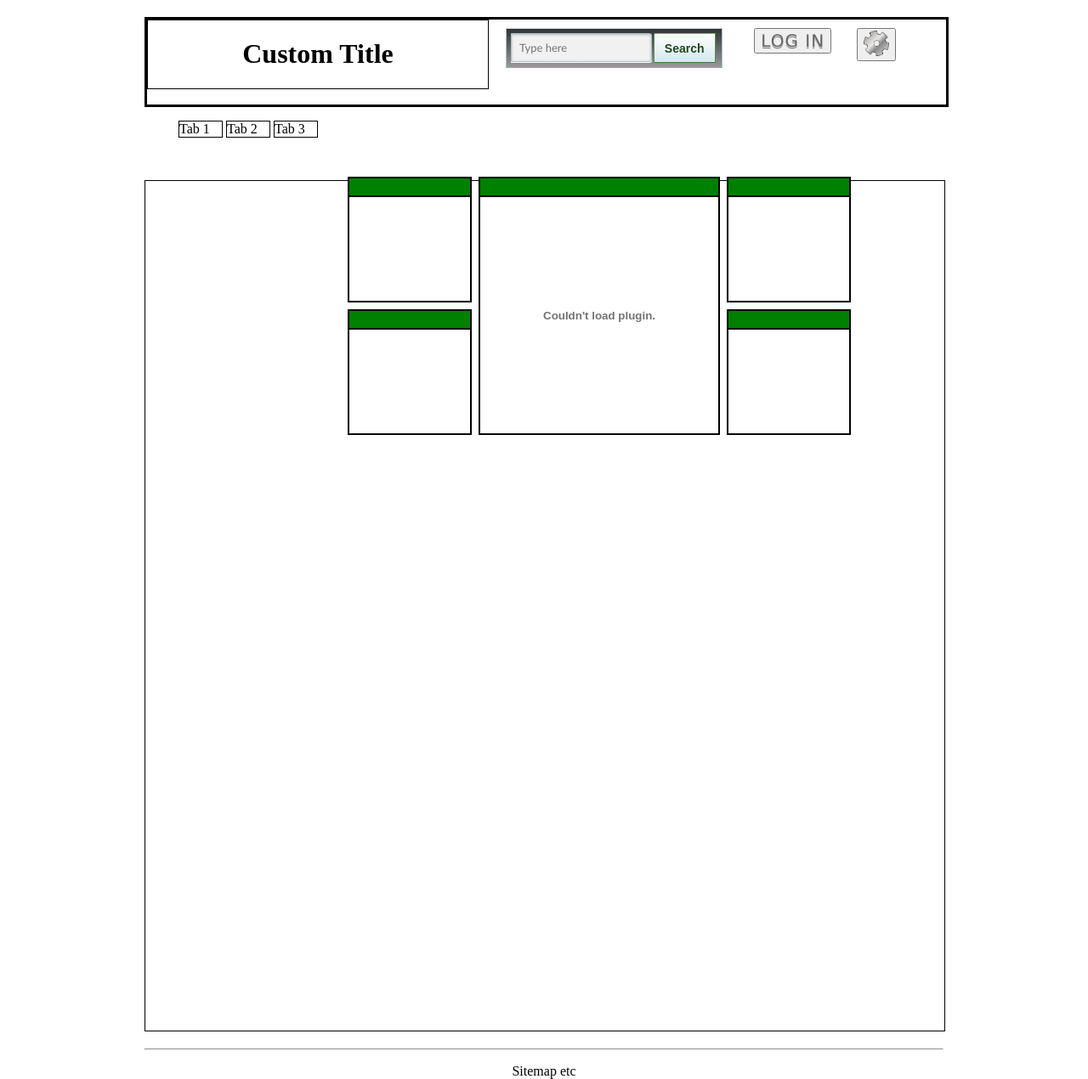
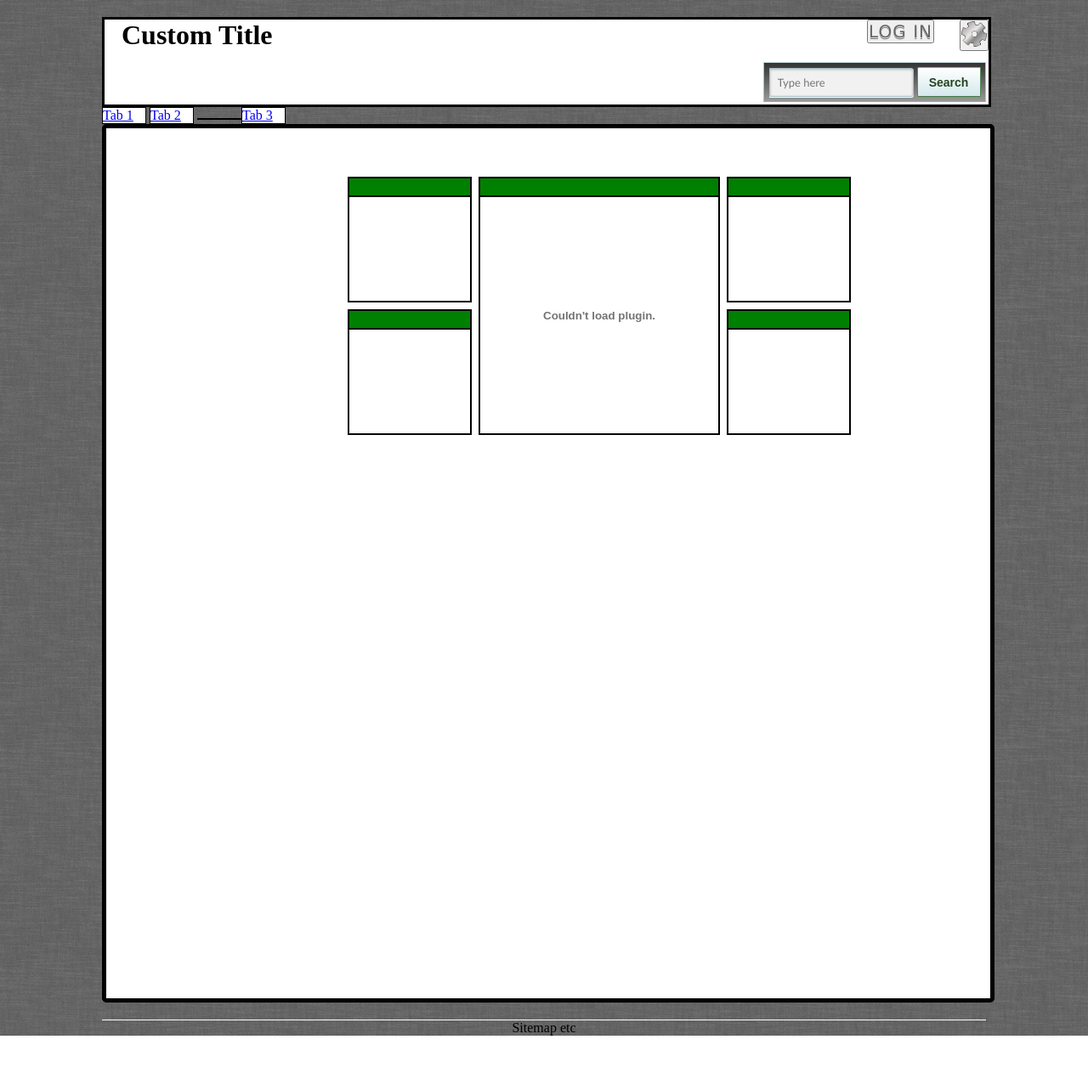
Before and after one commit to MRBrown-VIU/310project, a PHP site: page / in a window 1280 px wide. Shown: the whole page at 85% size. After the commit the page ends 1219 px from the top, so only its background shows below. Run offline with PHP 8.4, Linux system fonts and the light colour scheme; some libraries are stand-ins or nearby versions.

Commit message:
working oncss

```diff
--- a/css/container.css
+++ b/css/container.css
@@ -1,7 +1,3 @@
-#tabs {
-    height: 50px;
-    text-align: left;
-}
 #tabs ul {
     list-style: none;
 }
@@ -9,10 +5,14 @@
     width: 50px;
     display: inline-block;
     border: 1px solid black; /* Placeholder for layout */
+    background-color: white;
 }
 #widgetContainer {
     width: 100%;
-    border: 1px solid black; /* Placeholder for layout */
-    margin: 20px auto;
-    height: 1000px;
+    border: 5px solid black; /* Placeholder for layout */
+    -moz-border-radius: 5px 5px 5px 5px;
+     border-radius: 5px 5px 5px 5px;
+    margin: 0px auto;
+    height: 1024px;
+    background-color: white;
 }
--- a/css/header.css
+++ b/css/header.css
@@ -1,13 +1,12 @@
 #title {
-    border: 1px solid black; /* Placeholder for layout */
-    width: 400px; /* Placeholder for layout */
-    float:left;
+    padding-left: 20px;
+    float: left;
 }
 /* Search Bar Styling */
 #searchBar {
-    float: left;
-    margin-left:20px;
-    margin-top: 10px;
+    width: 250px;
+    margin-top: 50px;
+    margin-left: 775px;
 }
 
 #searchBox
@@ -27,7 +26,6 @@
 
 #search, #submit
 {
-    float: left;
 }
 
 #search
@@ -93,10 +91,8 @@
 /* Login Menu Styling */
 
 #login {
-    float:left;
-    margin-left:20px;
-    margin-top: 10px;
-    width:150px; /* Placeholder for layout */
+    float:right;
+    margin-right:30px;
 }
 
 #loginHeader
@@ -124,8 +120,7 @@
 /* Settings Menu Styling */
 
 #settings {
-    margin:10px 0 0 0;
-    float:left;
+    float:right;
 }
 
 /* End of setting styling */
--- a/css/style.css
+++ b/css/style.css
@@ -1,45 +1,19 @@
-html, body { height:100%; margin: 0; padding: 0; text-align: center; }
-.widget {
-     width: 142px;
-     height: 122px;
-     border: 2px solid black;
-     margin: 4px;
-     padding-top: 22px;
-}
-.layout_area {
-    margin: 0;
-    padding: 0;
-    height: 100%;
-    width: 100%;
+* {
+    margin:0;
+    padding:0;
 }
 
-/* Widget Header */
-.WidgetHeader {
-    position: relative;
-    top: -22px;
-	  cursor: move;
-	  height: 20px;
-	  line-height: 20px;
-	  text-align: left;
-	  padding-left: 6px;
-	  color: White;
-	  /*font-weight: bold;*/
-	  border-bottom: 2px solid Black;
+html, body  { height:100%; width:100%; margin: 0; padding: 0; text-align: center; }
+body {
+    background-image:url('../img/grey_wash_wall.png');
+
 }
-
-.WidgetMain {
-    position: relative;
-    top: -22px;
-    height: 100%;
-}
-
-/* Widget Header Colours */
-.Green {
-     background-color:Green;
+.clear {
+    float:none;
 }
 
 #container {
-    width: 940px;
+    width: 1040px;
     text-align: center;
     margin: 20px auto;
 }
@@ -47,22 +21,13 @@ html, body { height:100%; margin: 0; padding: 0; text-align: center; }
     width: 100%;
     height: 100px;
     border: 3px solid black;
+    background-color: white;
 }
-    #tabs {
-        height: 50px;
-        text-align: left;
-    }
-    #tabs ul {
-        list-style: none;
-    }
-    #tabs ul li {
-        width: 50px;
-        display: inline-block;
-        border: 1px solid black; /* Placeholder for layout */
-    }
-    #widgetContainer {
-        width: 100%;
-        border: 1px solid black; /* Placeholder for layout */
-        margin: 20px auto;
-        height: 1000px;
-    }
+#tabs {
+    margin: 0 auto;
+    text-align: left;
+}
+#footer {
+    border-top: 1px solid white;
+    margin: 20px auto;
+}
--- a/css/widget.css
+++ b/css/widget.css
@@ -1,3 +1,17 @@
+.widget {
+     width: 142px;
+     height: 122px;
+     border: 2px solid black;
+     margin: 4px;
+     padding-top: 22px;
+}
+.layout_area {
+    margin: 0;
+    padding: 0;
+    height: 100%;
+    width: 100%;
+}
+
 /* Widget Header */
 .WidgetHeader {
     position: relative;
@@ -22,14 +36,3 @@
 .Green {
      background-color:Green;
 }
-
-#container {
-    width: 940px;
-    text-align: center;
-    margin: 20px auto;
-}
-#header {
-    width: 100%;
-    height: 100px;
-    border: 3px solid black;
-}
--- a/index.html
+++ b/index.html
@@ -30,11 +30,11 @@
             <div id="title">
                 <h1>Custom Title</h1>
             </div>
-            <div id="searchBar">
-                <form id="searchBox" action="">
-                    <input id="search" type="text" placeholder="Type here">
-                    <input id="submitSearch" type="submit" value="Search">
-                </form>
+
+            <div id="settings">
+                <button type="submit" id="setButton">
+                    <img src="img/gear.png" alt="settings" width=30px height=30px />
+                </button>
             </div>
             <div id="login">
                 <form id="loginMenu">
@@ -51,17 +51,19 @@
 -->
                 </form>
             </div>
-            <div id="settings">
-                <button type="submit" id="setButton">
-                <img src="img/gear.png" alt="settings" width=30px height=30px />
-                </button>
+            <div class="clear"></div>
+            <div id="searchBar">
+                <form id="searchBox" action="">
+                    <input id="search" type="text" placeholder="Type here">
+                    <input id="submitSearch" type="submit" value="Search">
+                </form>
             </div>
         </div>
     <div id="tabs">
         <ul>
-            <li>Tab 1</li>
-            <li>Tab 2</li>
-            <li>Tab 3</li>
+            <li><a href="#">Tab 1</a></li>
+            <li><a href="#">Tab 2</a></li>
+            <li><a href="#" ><li>Tab 3</a></li>
         </ul>
     </div>
     <div id="widgetContainer">
@@ -104,7 +106,6 @@
 
   	</div>
   	</div>
-  	<hr/>
   	<div id="footer">
         <p>Sitemap etc</p>
   	</div>
```
Also changed, not shown: img/grey_wash_wall.png (added).
